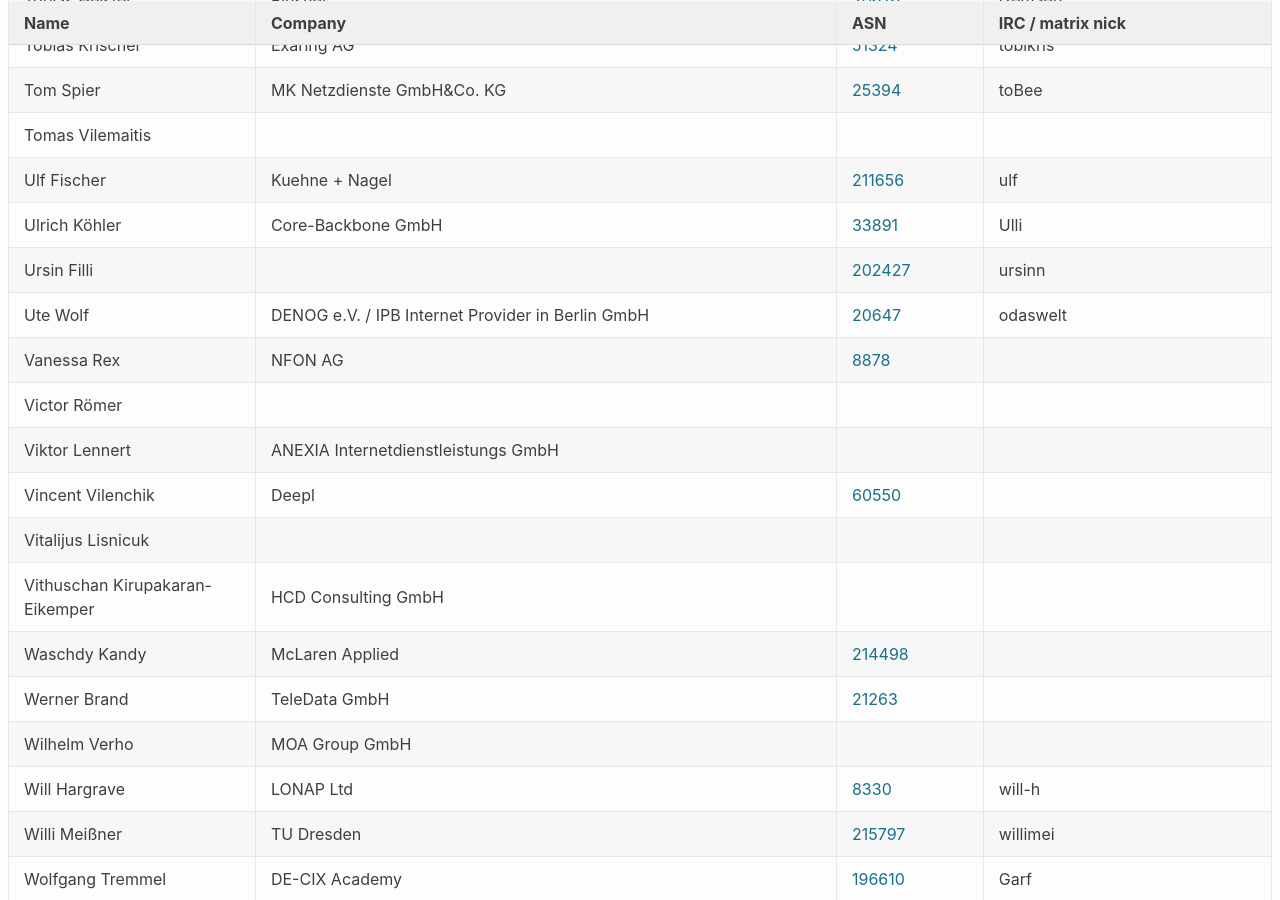
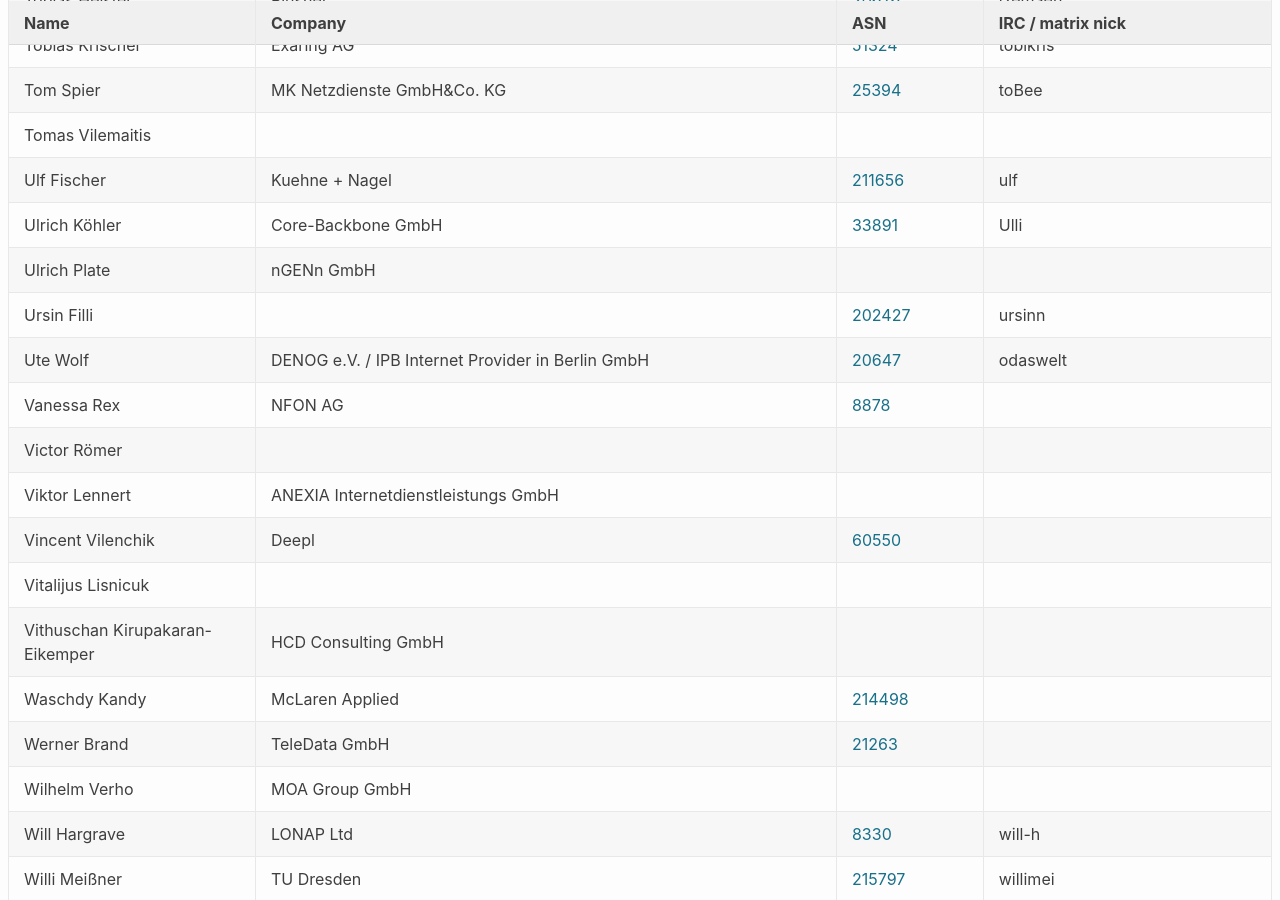
Before and after one commit to denog/pretix-attendeelist, a Jekyll site: the page built from denog16/index.markdown, in a window 1280 px wide and 900 px high, scrolled down 16720 px. Built offline with Jekyll 4.4.1, drawn with Linux system fonts in a browser that asks for light colours.

Commit message:
Latest data: Fri Oct 18 08:48:55 UTC 2024

```diff
--- a/_data/attendees_denog16_onsite.json
+++ b/_data/attendees_denog16_onsite.json
@@ -2226,6 +2226,12 @@
     "asn": "33891"
   },
   {
+    "name": "Ulrich Plate",
+    "company": "nGENn GmbH",
+    "irc": null,
+    "asn": null
+  },
+  {
     "name": "Ursin Filli",
     "company": null,
     "irc": "ursinn",
```
